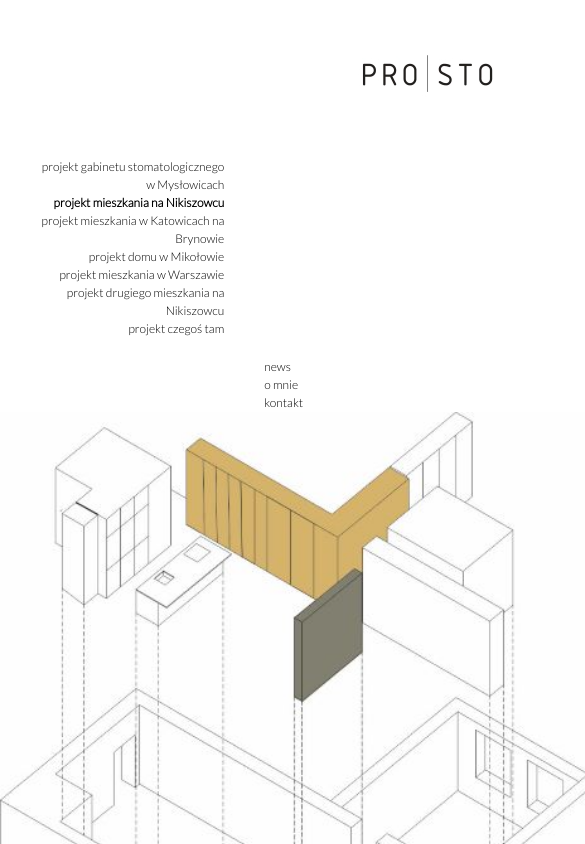
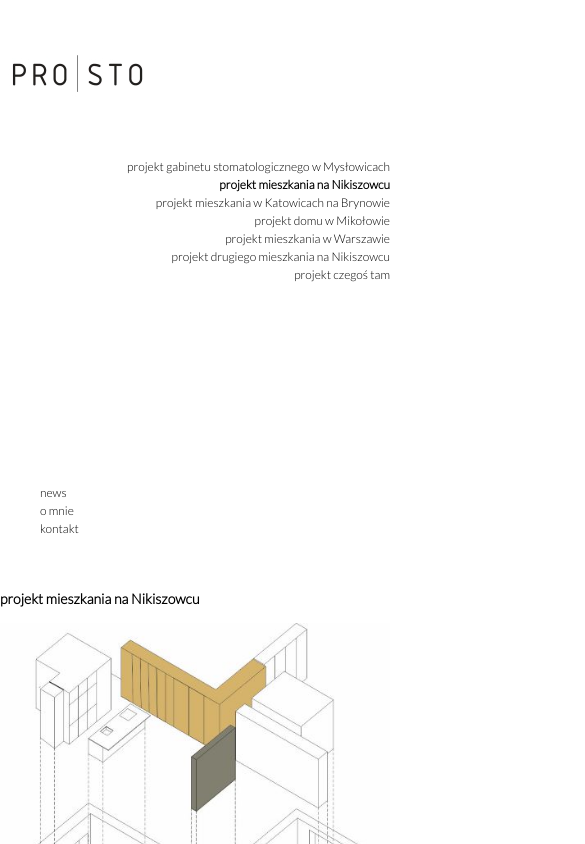
Before and after one commit to Stolkens/ProstoStudio, a website: page index.html in a window 390 px wide. Both pictures are taken after a click on the link "projekt mieszkania na Nikiszowcu". Shown: the top 844 px of the page, 585 px wide, since content can reach past the window. Drawn offline with Linux system fonts and the light colour scheme.

Commit message:
Add generated project list

```diff
--- a/index.html
+++ b/index.html
@@ -4,29 +4,22 @@
     <meta charset="UTF-8">
     <meta http-equiv="X-UA-Compatible" content="IE=edge">
     <meta name="viewport" content="width=device-width, initial-scale=1.0">
-    <link rel="stylesheet" href="/css/style.css"/>
     <link rel="preconnect" href="https://fonts.googleapis.com">
     <link rel="preconnect" href="https://fonts.gstatic.com" crossorigin>
     <link href="https://fonts.googleapis.com/css2?family=Lato:wght@300&display=swap" rel="stylesheet">
+    <link rel="stylesheet" href="/css/style.css">
     <title>prosto studio</title>
 </head>
 <body>
     <div class="wrapper">
         <header class="header">
-            <img src="/images/logo.jpg" alt="logo" class="logo"></img>
+            <img src="/images/logo.jpg" alt="logo" class="logo">
         </header>
 
-        <sidebar class="sidebar">
+        <aside class="sidebar">
             <ul class="projects list">
-                <li><a href = '#project-1'>projekt gabinetu stomatologicznego w Mysłowicach</a></li>
-                <li><a href = '#project-2'>projekt mieszkania na Nikiszowcu</a></li>
-                <li><a href = '#project-3'>projekt mieszkania w Katowicach na Brynowie</a></li>
-                <li><a href = '#project-4'>projekt domu w Mikołowie</a></li>
-                <li><a href = '#project-5'>projekt mieszkania w Warszawie</a></li>
-                <li><a href = '#project-6'>projekt drugiego mieszkania na Nikiszowcu</a></li>
-                <li><a href = '#project-7'>projekt czegoś tam</a></li>
             </ul>
-        </sidebar>
+        </aside>
 
         <nav class="nav">
             <ul class="contacts list">
@@ -36,8 +29,10 @@
             </ul>
         </nav>
 
-        <content class="content">
+        <main class="content">
+
             <div class="project" id="project-1">
+                <h3 class="project-title">projekt gabinetu stomatologicznego w Mysłowicach</h3>
                 <img src="/images/gabinet1.jpg" alt="gabinet">
                 <img src="/images/gabinet2.jpg" alt="gabinet">
                 <img src="/images/gabinet4.jpg" alt="gabinet">
@@ -50,6 +45,7 @@
                 <img src="/images/gabinet11.jpg" alt="gabinet">
             </div>
             <div class="project" id="project-2">
+                <h3 class="project-title">projekt mieszkania na Nikiszowcu</h3>
                 <img src="/images/nikisz1.jpg" alt="apartment">
                 <img src="/images/nikisz2.jpg" alt="apartment">
                 <img src="/images/nikisz3.jpg" alt="apartment">
@@ -60,6 +56,7 @@
                 <img src="/images/nikisz8.jpg" alt="apartment">
             </div>
             <div class="project" id="project-3">
+                <h3 class="project-title">projekt mieszkania w Katowicach na Brynowie</h3>
                 <img src="/images/ania1.JPG" alt="apartment">
                 <img src="/images/ania2.JPG" alt="apartment">
                 <img src="/images/ania3.JPG" alt="apartment">
@@ -69,9 +66,9 @@
                 <img src="/images/ania7.JPG" alt="apartment">
                 <img src="/images/ania8.JPG" alt="apartment">
                 <img src="/images/ania9.JPG" alt="apartment">
-
             </div>
             <div class="project" id="project-4">
+                <h3 class="project-title">projekt domu w Mikołowie</h3>
                 <img src="/images/mikolow1.JPG" alt="apartment">
                 <img src="/images/mikolow2.JPG" alt="apartment">
                 <img src="/images/mikolow3.JPG" alt="apartment">
@@ -81,30 +78,27 @@
                 <img src="/images/mikolow7.JPG" alt="apartment">
                 <img src="/images/mikolow8.JPG" alt="apartment">
                 <img src="/images/mikolow9.JPG" alt="apartment">
-
-
-
             </div>
             <div class="project" id="project-5">
+                <h3 class="project-title">projekt mieszkania w Warszawie</h3>
                 <img src="/images/warszawa1.JPG" alt="apartment">
                 <img src="/images/warszawa2.JPG" alt="apartment">
                 <img src="/images/warszawa3.JPG" alt="apartment">
                 <img src="/images/warszawa4.JPG" alt="apartment">
-
             </div>
             <div class="project" id="project-6">
+                <h3 class="project-title">projekt drugiego mieszkania na Nikiszowcu</h3>
                 <img src="/images/gruby1.jpg" alt="apartment">
                 <img src="/images/gruby2.jpg" alt="apartment">
                 <img src="/images/gruby3.jpg" alt="apartment">
                 <img src="/images/gruby4.jpg" alt="apartment">
                 <img src="/images/gruby5.jpg" alt="apartment">
                 <img src="/images/gruby6.jpg" alt="apartment">
-
             </div>
             <div class="project" id="project-7">
+                <h3 class="project-title">projekt czegoś tam</h3>
                 <p>tu bedzie jeszcze jedne zajebisty projekt najlepszej architekt na świecie</p>
             </div>
-
             <div class="contact" id="news">
                 <p>Tu beda wszystkie najnowsze informacje poki co nie jest gotowy.Phasellus sollicitudin, arcu vel iaculis ullamcorper, quam leo viverra orci, et faucibus quam sapien vel est. Maecenas ac suscipit elit. Nullam interdum, lorem vitae venenatis pulvinar, ex dui malesuada nunc, tempus cursus enim metus vel nulla.</p>
             </div>
@@ -114,7 +108,7 @@
             <div class="contact" id="contact-me">
                 <p>Tu beda dane kontaktowe ktory poki co nie jest gotowy.Phasellus sollicitudin, arcu vel iaculis ullamcorper, quam leo viverra orci, et faucibus quam sapien vel est. Maecenas ac suscipit elit. Nullam interdum, lorem vitae venenatis pulvinar, ex dui malesuada nunc, tempus cursus enim metus vel nulla.</p>
             </div>
-        </content>
+        </main>
     </div>
     <script src="/js/script.js"></script>
 </body>
--- a/js/script.js
+++ b/js/script.js
@@ -1,45 +1,84 @@
-'use strict';
+{
+  'use strict';
 
-const listClickHandler = function (event) {
-    event.preventDefault ();
+  const select = {
+    all: {
+      project: '.project',
+      contact: '.contact',
+      projectTitle: '.project-title',
+    },
+    listOf: {
+      projects: '.projects.list',
+      contact: '.list.contacts'
+    }
+  };
+
+
+
+
+
+  const listClickHandler = function (event) {
+    event.preventDefault();
     const clickedLink = this;
-    console.log("link was clicked");
-
     /* remove class'active' from all links */
     const projectLinks = document.querySelectorAll('.list a.active');
-    for(let projectlink of projectLinks){
-        projectlink.classList.remove('active');
+    for (const projectlink of projectLinks) {
+      projectlink.classList.remove('active');
     }
-
     /* add class 'active' to clicked link */
     clickedLink.classList.add('active');
 
-    /* remove class 'active' from all projects and contacts*/
-    const projects = document.querySelectorAll('.project');
-    for(let project of projects){
-        project.classList.remove('active');
+    /* remove class 'active' from all projects and contacts */
+    const projects = document.querySelectorAll(select.all.project);
+    for (const project of projects) {
+      project.classList.remove('active');
     }
-    const contacts = document.querySelectorAll('.contact');
-    for(let contact of contacts){
-        contact.classList.remove('active');
+    const contacts = document.querySelectorAll(select.all.contact);
+    for (const contact of contacts) {
+      contact.classList.remove('active');
     }
-
     /* get href attribute from cklicked link */
     const projectAttribute = clickedLink.getAttribute('href');
-
 
     /* find project with href attribute */
     const targetProject = document.querySelector(projectAttribute);
 
+    /* add to project class 'active */
+    targetProject.classList.add('active');
+  };
 
-    /* add to project class 'active */
-    targetProject.classList.add('active')
+
+  const generateProjectList = function (){
+    const projectList = document.querySelector(select.listOf.projects);
+    console.log('projectlist', projectList);
+    projectList.innerHTML = '';
+    console.log('projectList', projectList.innerHTML);
+    const projects = document.querySelectorAll(select.all.project);
+    console.log('projects', projects);
+    let titleList = '';
+    for(let project of projects){
+      const projectID = project.getAttribute('id');
+      console.log('projectID', projectID);
+      const projectTitleElement = project.querySelector('.project-title');
+      console.log('projectTitle', projectTitleElement);
+      const projectTitle = projectTitleElement.innerHTML;
+      const projectLinkHtml = '<li><a href = "#' + projectID + '">' + projectTitle + '</a></li>';
+      console.log('projectlinkhtml', projectLinkHtml);
+      titleList = titleList + projectLinkHtml;
+
+    }
+    projectList.innerHTML = titleList;
+    console.log('titlelist', titleList);
+    const links = document.querySelectorAll('.list a');
+
+    for (const link of links) {
+      link.addEventListener('click', listClickHandler);
+    }
+
+  };
+
+  generateProjectList ();
+
 
 
 }
-const links = document.querySelectorAll('.list a');
-
-    for(let link of links){
-        link.addEventListener('click', listClickHandler);
-
-    }
--- a/sass/style.scss
+++ b/sass/style.scss
@@ -82,4 +82,33 @@ p {
             display: block;
         }
     }
- }
+}
+
+/* Media */
+
+@media (max-width: 767px){
+    .wrapper {
+        flex-direction: column;
+        .content .project  {
+            margin-top: 50px;
+            img {
+                width: 100%;
+            }
+        }
+        .header .logo {
+            margin-left: 0;
+        }
+        .list {
+            flex: 100%;
+        }
+
+    }
+
+}
+@media (min-width: 768px) and (max-width: 940px){
+    .wrapper {
+        .content .project {
+            margin-top: 50px;
+        }
+    }
+}
```
Also changed, not shown: package.json (+15 -12 lines), .eslintrc.json (added), css/style.css, 2 other files.
